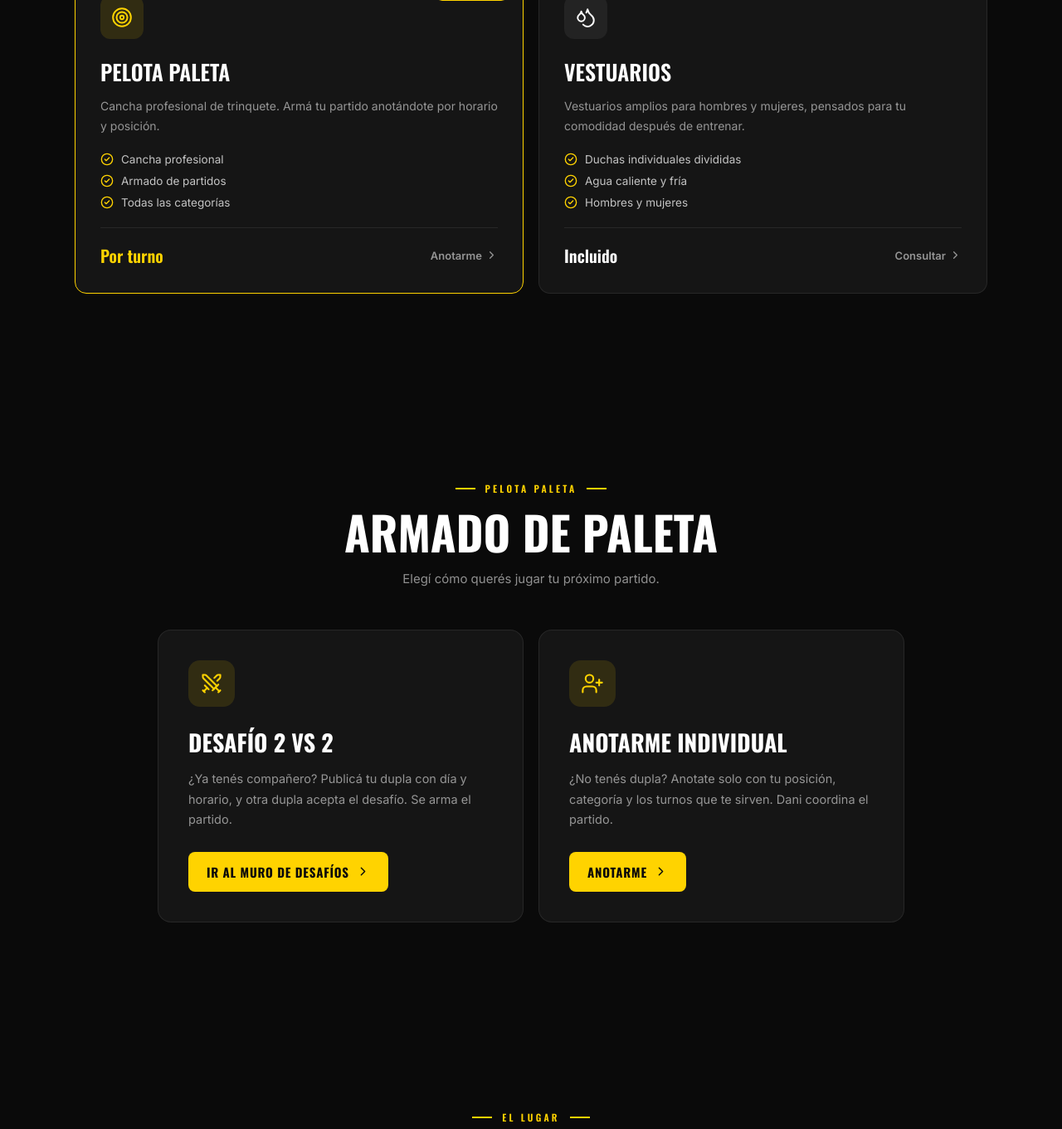
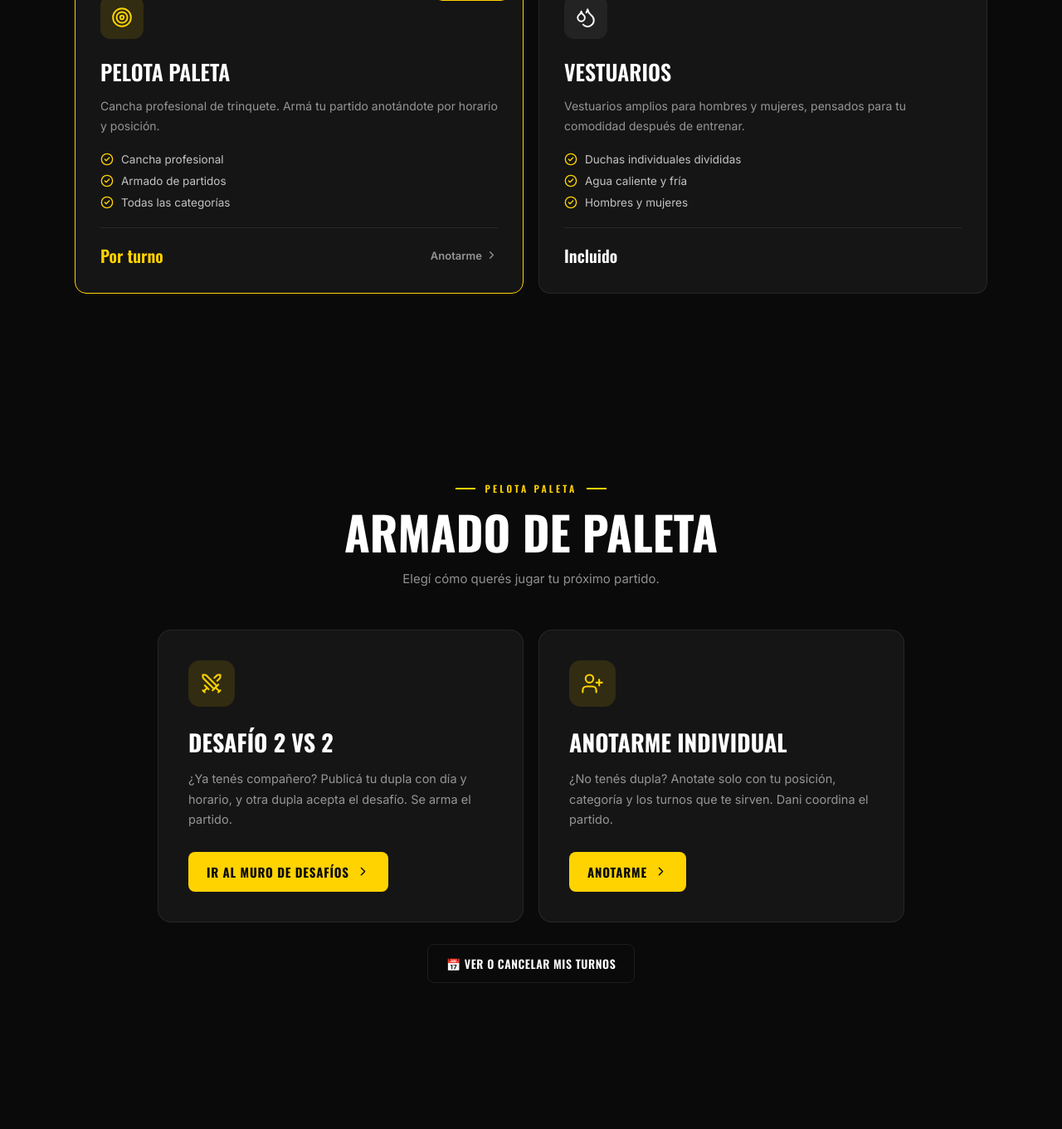
Before and after one commit to ramirogallippi-glitch/trinquetemaldonado, a Next.js app: page / in a window 1280 px wide. Shown: the part 1929-3290 px from the top of the page at 83% size. Built offline with nearby package versions, Linux system fonts and the light colour scheme.

Commit message:
Landing: link 'Mis turnos' visible en Armado de paleta; saco boton Consultar de Vestuarios

```diff
--- a/components/ui/trinquete-landing.tsx
+++ b/components/ui/trinquete-landing.tsx
@@ -130,6 +130,7 @@ const servicios = [
     desc: "Vestuarios amplios para hombres y mujeres, pensados para tu comodidad después de entrenar.",
     items: ["Duchas individuales divididas", "Agua caliente y fría", "Hombres y mujeres"],
     precio: "Incluido",
+    sinBoton: true,
   },
 ]
 
@@ -195,9 +196,11 @@ function ServiciosSection({ onAnotarse }: { onAnotarse: () => void }) {
                 </div>
                 <div style={{ display: "flex", alignItems: "center", justifyContent: "space-between", paddingTop: 18, borderTop: `1px solid ${C.cardBorde}` }}>
                   <span style={{ fontFamily: oswald, fontSize: 20, fontWeight: 600, color: s.color === C.amarillo ? C.amarillo : "#fff" }}>{s.precio}</span>
-                  <button onClick={() => s.destacado ? onAnotarse() : scrollTo("contacto")} style={{ display: "flex", alignItems: "center", gap: 4, background: "none", border: "none", cursor: "pointer", fontFamily: inter, fontSize: 13, fontWeight: 600, color: C.gris }}>
-                    {s.destacado ? "Anotarme" : "Consultar"} <ChevronRight size={15} />
-                  </button>
+                  {!s.sinBoton && (
+                    <button onClick={() => s.destacado ? onAnotarse() : scrollTo("contacto")} style={{ display: "flex", alignItems: "center", gap: 4, background: "none", border: "none", cursor: "pointer", fontFamily: inter, fontSize: 13, fontWeight: 600, color: C.gris }}>
+                      {s.destacado ? "Anotarme" : "Consultar"} <ChevronRight size={15} />
+                    </button>
+                  )}
                 </div>
               </motion.div>
             )
@@ -253,6 +256,11 @@ function ArmadoSection() {
               </motion.div>
             )
           })}
+        </div>
+        <div style={{ textAlign: "center", marginTop: 26 }}>
+          <a href="/mis-turnos" style={{ display: "inline-flex", alignItems: "center", gap: 8, fontFamily: oswald, fontSize: 14, letterSpacing: "0.04em", textTransform: "uppercase", fontWeight: 600, color: C.blanco, background: "transparent", border: `1.5px solid ${C.cardBorde}`, padding: "12px 22px", borderRadius: 8, textDecoration: "none" }}>
+            📅 Ver o cancelar mis turnos
+          </a>
         </div>
       </div>
     </section>
```
